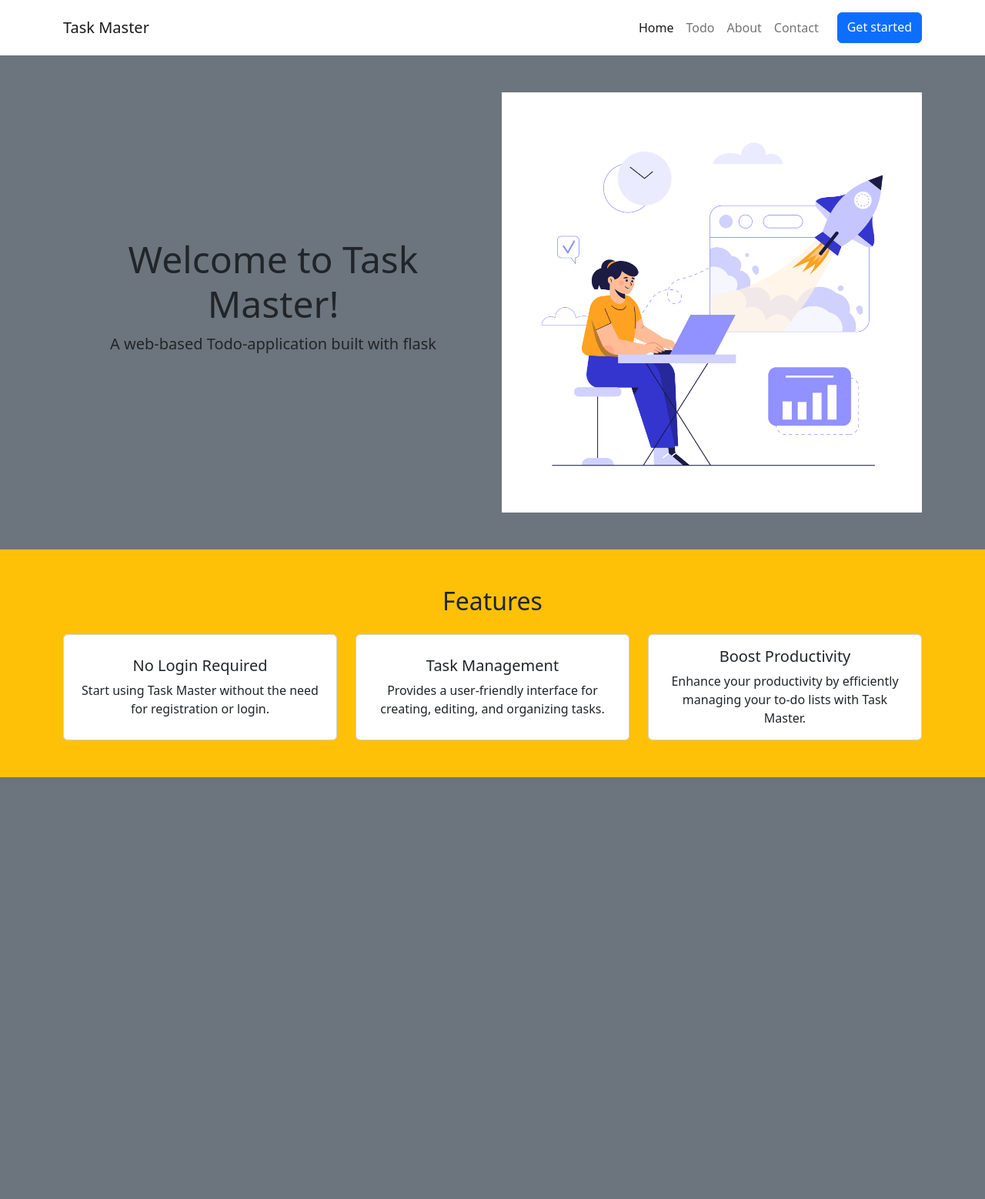
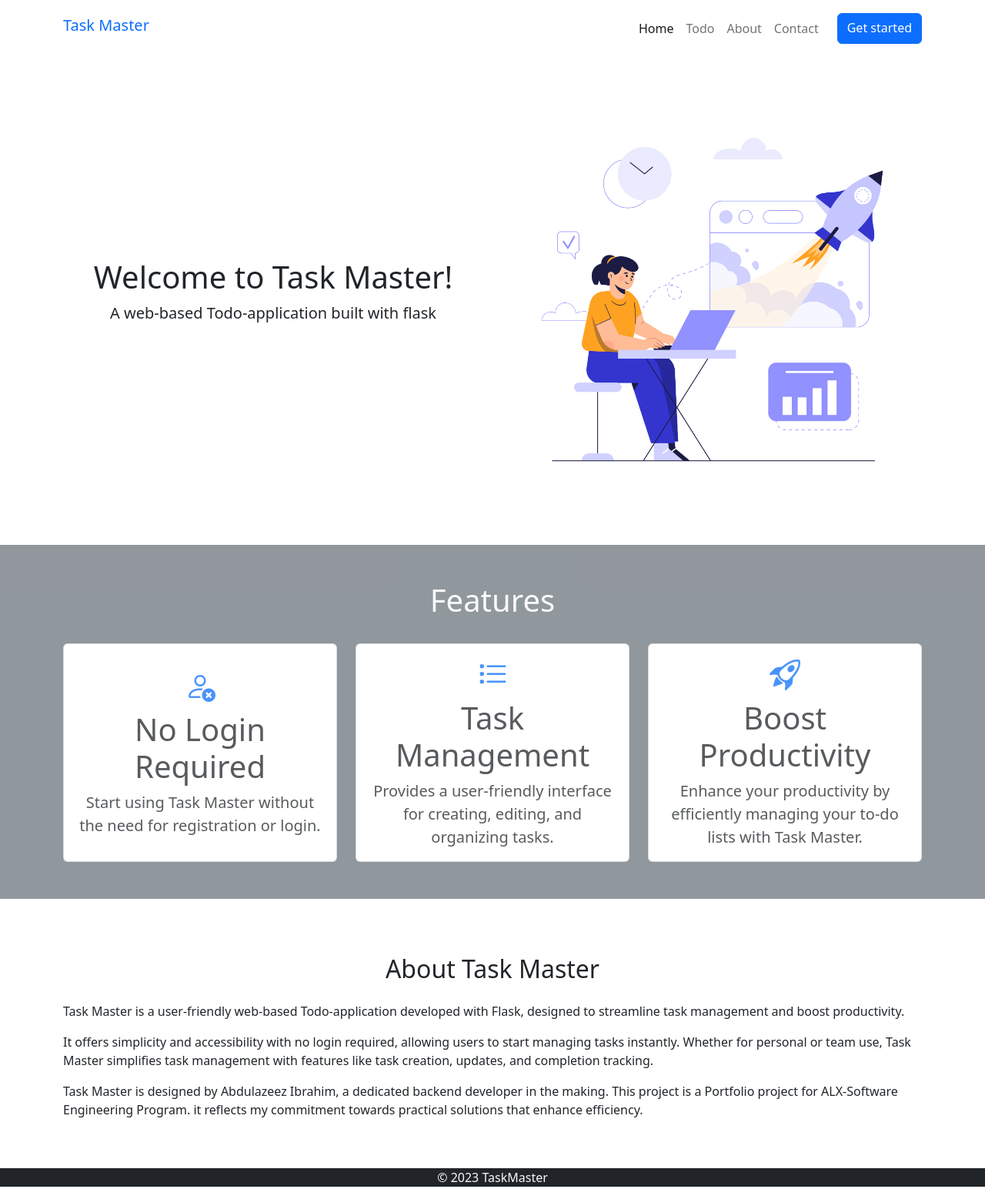
Before and after one commit to tech2world/todo_app, a Flask app: page / in a window 1280 px wide. Shown: the whole page at 77% size. Before the commit the page ends 1010 px from the top, so only its background shows below. Run offline with Flask 3, Linux system fonts and the light colour scheme.

Commit message:
additional changes to the landing page

```diff
--- a/app/templates/home.html
+++ b/app/templates/home.html
@@ -3,6 +3,7 @@
 
 <head>
     <link rel="stylesheet" href="https://cdn.jsdelivr.net/npm/bootstrap@5.2.3/dist/css/bootstrap.min.css">
+    <link rel="stylesheet" href="https://cdn.jsdelivr.net/npm/bootstrap-icons@1.10.5/font/bootstrap-icons.css">
     <title>Task Master</title>
 </head>
 
@@ -10,7 +11,7 @@
     <!-- NAVBAR -->
     <nav class="navbar navbar-expand-lg bg-body-tertiary my-2">
         <div class="container">
-            <a class="navbar-brand" href="{{url_for('home')}}">Task Master</a>
+            <a class="navbar-brand text-primary h1" href="{{url_for('home')}}">Task Master</a>
             <button class="navbar-toggler" type="button" data-bs-toggle="collapse"
                 data-bs-target="#navbarSupportedContent" aria-controls="navbarSupportedContent" aria-expanded="false"
                 aria-label="Toggle navigation">
@@ -30,17 +31,17 @@
                     <li class="nav-item">
                         <a class="nav-link" href="{{ url_for('contact') }}">Contact</a>
                     </li>
-                    <a href="#" class="btn btn-primary ms-lg-3">Get started</a>
+                    <a href="{{ url_for('todo') }}" class="btn btn-primary ms-lg-3">Get started</a>
 
     </nav>
     <!-- NAVBAR -->
 
     <!-- hero -->
-    <section class="bg-secondary p-5">
+    <section class="m-5">
         <div class="container">
             <div class="row align-items-center justify-content-between">
                 <div class="col-md-6 text-center">
-                    <h1 class="display-5">Welcome to Task Master!</h1>
+                    <h1 class="display-6">Welcome to Task Master!</h1>
                     <p class="lead">A web-based Todo-application built with flask</p>
                 </div>
                 <div class="col-md-6">
@@ -53,47 +54,86 @@
     </div>
 
     <!-- features section -->
-<section class="bg-warning py-5 text-light">
+    <section class="bg-secondary opacity-75 py-5">
         <div class="container">
-        <h2 class="text-center text-dark mb-4">Features</h2>
-        <div class="row text-dark">
+            <div class="row md-8 mx-auto text-center">
+                <h1 class="text-light">Features</h1>
+            </div>
+            <div class="row text-dark mt-4">
                 <div class="col-md-4">
                     <div class="card h-100 text-center">
                         <div class="card-body d-flex flex-column justify-content-center">
-                        <h5 class="card-title">No Login Required</h5>
-                        <p class="card-text">Start using Task Master without the need for registration or login.</p>
+                            <div class="img-fluid h1 text-primary">
+                                <i class="bi bi-person-x"></i>
+                            </div>
+                            <h5 class="card-title display-6">No Login Required</h5>
+                            <p class="card-text lead">Start using Task Master without the need for registration or
+                                login.</p>
                         </div>
                     </div>
                 </div>
                 <div class="col-md-4">
                     <div class="card h-100 text-center">
                         <div class="card-body d-flex flex-column justify-content-center">
-                        <h5 class="card-title">Task Management</h5>
-                        <p class="card-text">Provides a user-friendly interface for creating, editing, and organizing tasks.</p>
+                            <div class="img-fluid h1 text-primary">
+                                <i class="bi bi-list-task"></i>
+                            </div>
+                            <h5 class="card-title display-6">Task Management</h5>
+                            <p class="card-text lead">Provides a user-friendly interface for creating, editing, and
+                                organizing tasks.</p>
                         </div>
                     </div>
                 </div>
                 <div class="col-md-4">
                     <div class="card h-100 text-center">
                         <div class="card-body d-flex flex-column justify-content-center">
-                        <h5 class="card-title">Boost Productivity</h5>
-                        <p class="card-text">Enhance your productivity by efficiently managing your to-do lists with Task Master.</p>
+                            <div class="img-fluid h1 text-primary">
+                                <i class="bi bi-rocket-takeoff"></i>
+                            </div>
+                            <h5 class="card-title display-6">Boost Productivity</h5>
+                            <p class="card-text lead">Enhance your productivity by efficiently managing your to-do lists
+                                with Task Master.</p>
                         </div>
                     </div>
                 </div>
             </div>
         </div>
     </section>
+    <!-- About Section -->
+    <section class="m-5">
+        <div class="container">
+            <div class="row justify-content-center">
+                <h2 class="text-center my-4">About Task Master</h2>
+                <p>
+                    Task Master is a user-friendly web-based Todo-application developed with Flask, designed to
+                    streamline task management and boost productivity.
+                </p>
+                <p>
+                    It offers simplicity and accessibility with no login required, allowing users to start managing
+                    tasks instantly. Whether for personal or team use, Task Master simplifies task management with
+                    features like task creation, updates, and completion tracking.
+                </p>
+                <p>
+                    Task Master is designed by Abdulazeez Ibrahim, a dedicated backend developer in the making. This
+                    project is a Portfolio project for ALX-Software Engineering Program. it reflects my commitment
+                    towards practical solutions that enhance efficiency.
+                </p>
 
 
-    <!-- Simplify Task Management and Boost Productivity with taskmaster -->
-    <!-- a web-based todo-app  -->
-    <!-- Streamline Your Tasks with TaskMaster - Your Personalized To-Do List Manager -->
+            </div>
+        </div>
+
+    </section>
+
+    <!-- Footer Section -->
+    <footer class="bg-dark text-light">
+        <p class="text-center">&copy; 2023 TaskMaster</p>
+    </footer>
+
     <!-- scripts -->
     <script src="https://cdn.jsdelivr.net/npm/bootstrap@5.3.1/dist/js/bootstrap.bundle.min.js"
         integrity="sha384-HwwvtgBNo3bZJJLYd8oVXjrBZt8cqVSpeBNS5n7C8IVInixGAoxmnlMuBnhbgrkm"
         crossorigin="anonymous"></script>
-    <!-- scripts -->
     </body>
 
 </html>
```
Also changed, not shown: app/templates/about.html (+16 -4 lines), app/instance/tasks.db (deleted). Lines whose indentation alone changed are shown as unchanged.
